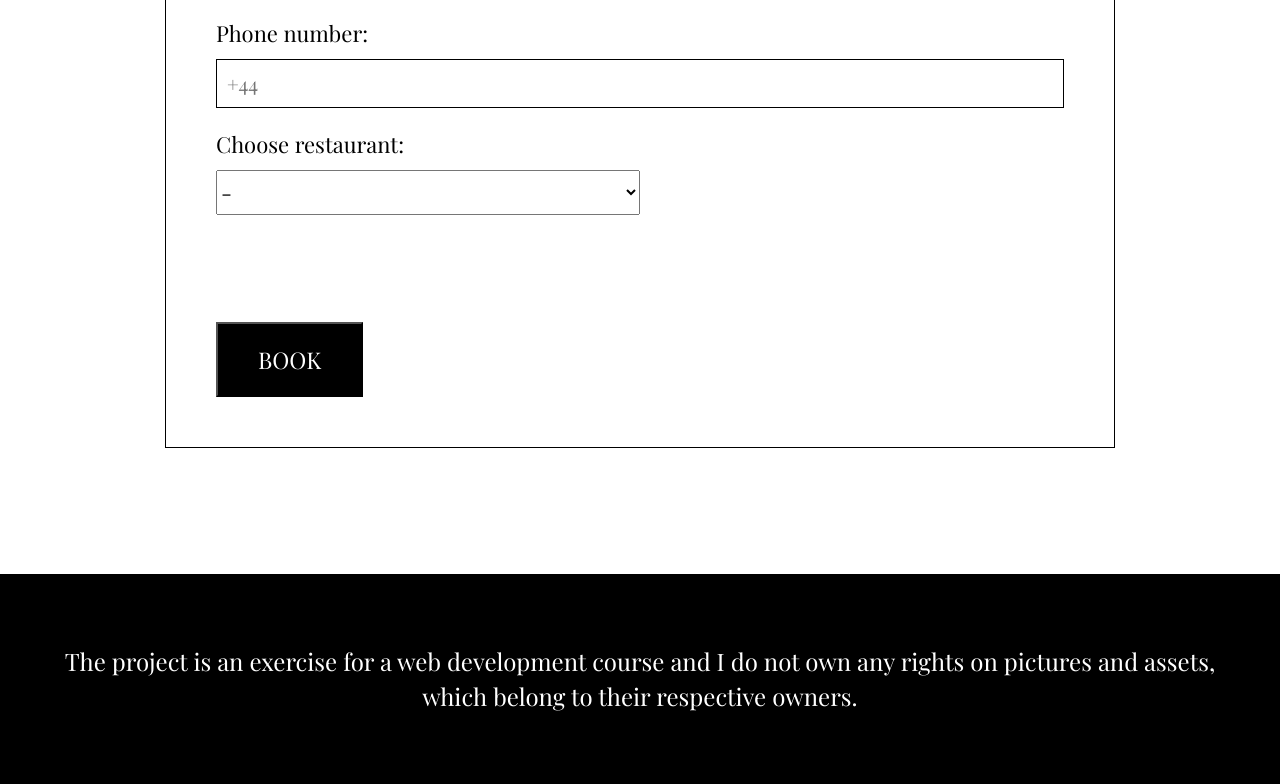
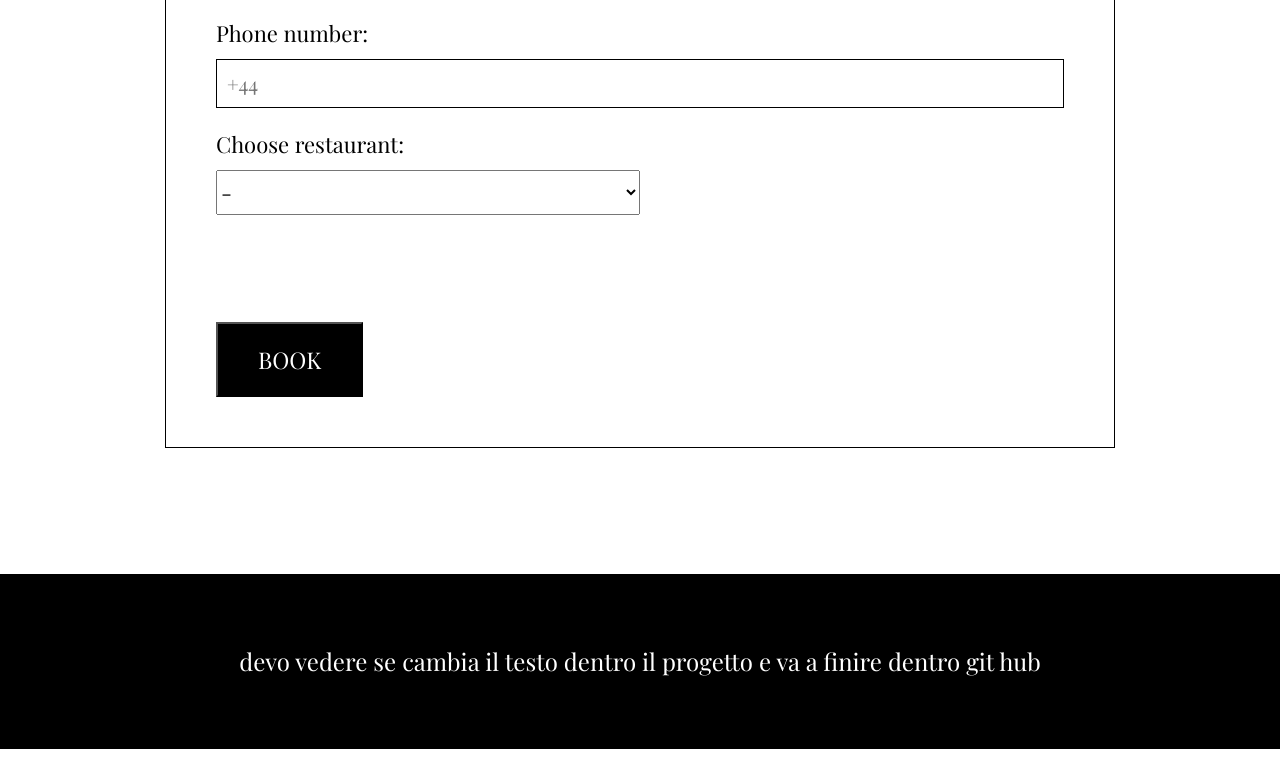
Before and after one commit to stegua5/esperimento, a plain HTML site: page index.html in a window 1280 px wide. Shown: the part 5094-5878 px from the top of the page. After the commit the page ends 5843 px from the top, so only its background shows below. Drawn offline with nearby package versions, Linux system fonts and the light colour scheme.

Commit message:
modifiche

```diff
--- a/index.html
+++ b/index.html
@@ -461,7 +461,7 @@
 
 
  <footer>
-     <p>The project is an exercise for a web development course and I do not own any rights on pictures and assets, <br> which belong to their respective owners.</p>
+     <p>devo vedere se cambia il testo dentro il progetto e va a finire dentro git hub</p>
  </footer>
 
 
```
